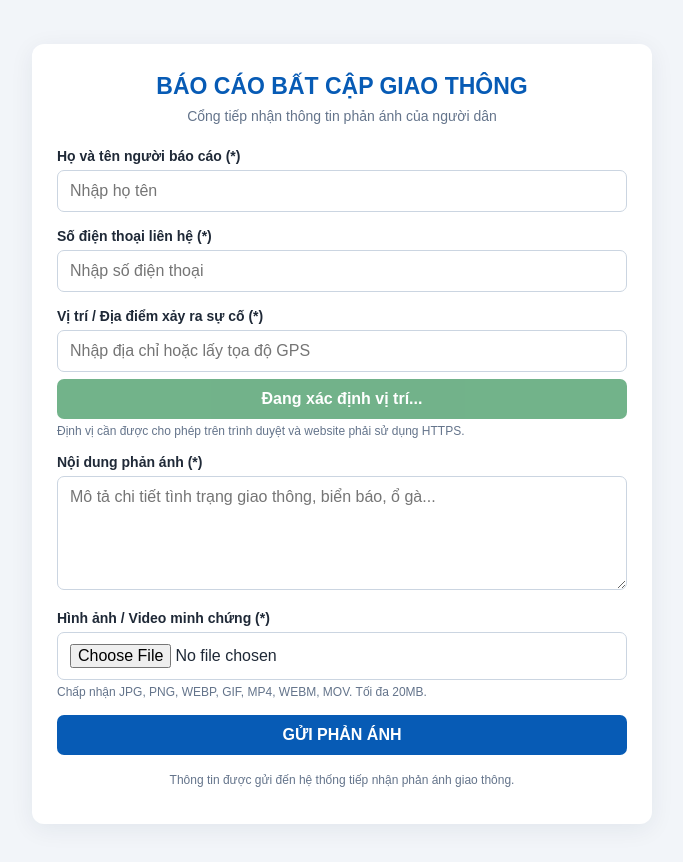
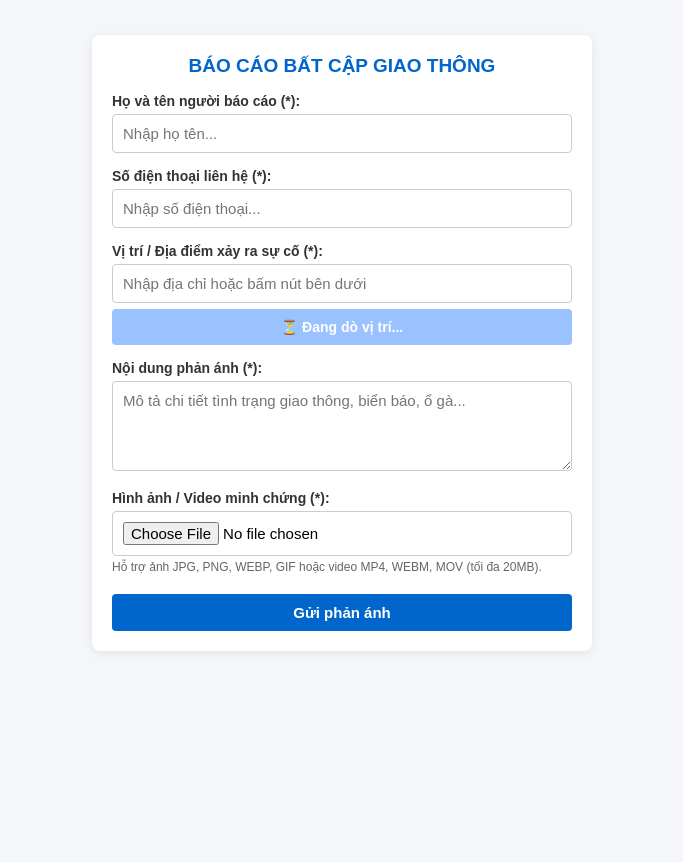
Before and after one commit to lamperfumergialai-maker/bao-cao-giao-thong, a website: page public/index.html in a window 1280 px wide. Both pictures are taken after a click on the button "📍 Lấy tọa độ GPS hiện tại". Shown: the whole page, without its empty margins (298-981 px from the left). After the commit the page ends 800 px from the top, so only its background shows below. Drawn offline with Linux system fonts and the light colour scheme.

Commit message:
Refactor HTML structure and styles for report form

```diff
--- a/public/index.html
+++ b/public/index.html
@@ -2,55 +2,53 @@
 <html lang="vi">
 <head>
     <meta charset="UTF-8">
-<meta name="viewport" content="width=device-width, initial-scale=1">
+    <meta name="viewport" content="width=device-width, initial-scale=1.0">
     <title>Cổng tiếp nhận phản ánh giao thông</title>
     <style>
-*{box-sizing:border-box}body{font-family:Arial,sans-serif;margin:0;padding:24px 14px;background:#f2f5f9;color:#1f2937}.card{max-width:620px;margin:20px auto;background:#fff;padding:25px;border-radius:12px;box-shadow:0 5px 24px #102a4312}h1{text-align:center;color:#075bb5;font-size:23px;margin:4px 0 8px}.sub{text-align:center;color:#64748b;font-size:14px;margin:0 0 24px}.group{margin-bottom:16px}label{display:block;font-weight:700;font-size:14px;margin-bottom:6px}input,textarea,button{width:100%;font:inherit;padding:11px 12px;border:1px solid #cbd5e1;border-radius:7px}textarea{resize:vertical}input:focus,textarea:focus{outline:2px solid #bfdbfe;border-color:#2563eb}.hint{font-size:12px;color:#64748b;margin-top:5px}.btn{border:0;background:#075bb5;color:white;font-weight:700;cursor:pointer}.btn:hover{background:#064b94}.gps{background:#15803d;margin-top:7px}.gps:hover{background:#166534}.btn:disabled{opacity:.6;cursor:wait}.status{display:none;margin-top:15px;padding:12px;border-radius:7px;line-height:1.5}.ok{display:block;background:#ecfdf5;color:#166534}.err{display:block;background:#fef2f2;color:#991b1b}.footer{text-align:center;font-size:12px;color:#64748b;margin-top:18px}
+        body { font-family: Arial, sans-serif; max-width: 500px; margin: 20px auto; padding: 15px; background: #f4f6f9; }
+        .card { background: white; padding: 20px; border-radius: 8px; box-shadow: 0 2px 10px rgba(0,0,0,0.08); }
+        h2 { margin-top: 0; color: #0066cc; text-align: center; text-transform: uppercase; font-size: 19px; }
+        .form-group { margin-bottom: 15px; }
+        label { display: block; font-weight: bold; margin-bottom: 5px; font-size: 14px; color: #333; }
+        input, textarea, button { width: 100%; padding: 10px; box-sizing: border-box; border: 1px solid #ccc; border-radius: 4px; font-size: 15px; font-family: inherit; }
+        button { background-color: #0066cc; color: white; border: none; font-weight: bold; cursor: pointer; margin-top: 5px; }
+        button:hover { background-color: #0052a3; }
+        button:disabled { background-color: #99c2ff; cursor: not-allowed; }
+        .btn-gps { background-color: #28a745; margin-top: 6px; font-size: 14px; }
+        .btn-gps:hover { background-color: #218838; }
+        .note { font-size: 12px; color: #666; margin-top: 4px; }
     </style>
 </head>
 <body>
-<main class="card">
-<h1>BÁO CÁO BẤT CẬP GIAO THÔNG</h1>
-<p class="sub">Cổng tiếp nhận thông tin phản ánh của người dân</p>
+    <div class="card">
+        <h2>Báo cáo bất cập giao thông</h2>
         <form id="reportForm">
-  <div class="group"><label for="fullName">Họ và tên người báo cáo (*)</label><input id="fullName" name="fullName" maxlength="120" required autocomplete="name" placeholder="Nhập họ tên"></div>
-  <div class="group"><label for="phone">Số điện thoại liên hệ (*)</label><input id="phone" name="phone" type="tel" maxlength="20" required autocomplete="tel" placeholder="Nhập số điện thoại"></div>
-  <div class="group"><label for="location">Vị trí / Địa điểm xảy ra sự cố (*)</label><input id="location" name="location" maxlength="500" required placeholder="Nhập địa chỉ hoặc lấy tọa độ GPS"><button class="btn gps" type="button" id="gpsBtn">📍 Lấy tọa độ GPS hiện tại</button><div class="hint">Định vị cần được cho phép trên trình duyệt và website phải sử dụng HTTPS.</div><input type="hidden" name="latitude" id="latitude"><input type="hidden" name="longitude" id="longitude"></div>
-  <div class="group"><label for="description">Nội dung phản ánh (*)</label><textarea id="description" name="description" rows="5" maxlength="3000" required placeholder="Mô tả chi tiết tình trạng giao thông, biển báo, ổ gà..."></textarea></div>
-  <div class="group"><label for="media">Hình ảnh / Video minh chứng (*)</label><input id="media" name="media" type="file" accept="image/jpeg,image/png,image/webp,image/gif,video/mp4,video/webm,video/quicktime" required><div class="hint">Chấp nhận JPG, PNG, WEBP, GIF, MP4, WEBM, MOV. Tối đa 20MB.</div></div>
-  <button class="btn" id="submitBtn" type="submit">GỬI PHẢN ÁNH</button>
-  <div id="message" class="status" role="status" aria-live="polite"></div>
+            <div class="form-group">
+                <label>Họ và tên người báo cáo (*):</label>
+                <input type="text" name="fullName" required placeholder="Nhập họ tên...">
+            </div>
+            <div class="form-group">
+                <label>Số điện thoại liên hệ (*):</label>
+                <input type="tel" name="phone" required placeholder="Nhập số điện thoại...">
+            </div>
+            <div class="form-group">
+                <label>Vị trí / Địa điểm xảy ra sự cố (*):</label>
+                <input type="text" id="location" name="location" required placeholder="Nhập địa chỉ hoặc bấm nút bên dưới">
+                <button type="button" class="btn-gps" id="gpsBtn">📍 Lấy tọa độ GPS hiện tại</button>
+            </div>
+            <div class="form-group">
+                <label>Nội dung phản ánh (*):</label>
+                <textarea name="description" rows="4" required placeholder="Mô tả chi tiết tình trạng giao thông, biển báo, ổ gà..."></textarea>
+            </div>
+            <div class="form-group">
+                <label>Hình ảnh / Video minh chứng (*):</label>
+                <input type="file" name="media" accept="image/jpeg,image/png,image/webp,image/gif,video/mp4,video/webm,video/quicktime" required>
+                <div class="note">Hỗ trợ ảnh JPG, PNG, WEBP, GIF hoặc video MP4, WEBM, MOV (tối đa 20MB).</div>
+            </div>
+            <button type="submit" id="submitBtn">Gửi phản ánh</button>
         </form>
-<p class="footer">Thông tin được gửi đến hệ thống tiếp nhận phản ánh giao thông.</p>
-</main>
-<script>
-const form=document.getElementById("reportForm"),gpsBtn=document.getElementById("gpsBtn"),message=document.getElementById("message");
-function showMessage(text,type){message.textContent=text;message.className="status "+type}
-gpsBtn.addEventListener("click",()=>{
- if(!navigator.geolocation){showMessage("Trình duyệt không hỗ trợ định vị GPS.","err");return}
- gpsBtn.disabled=true;gpsBtn.textContent="Đang xác định vị trí...";
- navigator.geolocation.getCurrentPosition(p=>{
-  const lat=p.coords.latitude,lon=p.coords.longitude;
-  document.getElementById("latitude").value=lat.toFixed(6);document.getElementById("longitude").value=lon.toFixed(6);
-  document.getElementById("location").value=`Tọa độ: ${lat.toFixed(6)}, ${lon.toFixed(6)}`;
-  gpsBtn.disabled=false;gpsBtn.textContent="✅ Đã lấy tọa độ";showMessage("Đã lấy tọa độ GPS. Bạn có thể tiếp tục gửi phản ánh.","ok");
- },()=>{
-  gpsBtn.disabled=false;gpsBtn.textContent="📍 Lấy tọa độ GPS hiện tại";
-  showMessage("Không lấy được GPS. Vui lòng cấp quyền định vị hoặc nhập địa chỉ bằng tay.","err");
- },{enableHighAccuracy:true,timeout:12000,maximumAge:60000});
-});
-form.addEventListener("submit",async e=>{
- e.preventDefault();const file=document.getElementById("media").files[0];if(!file)return;
- if(file.size>20*1024*1024){showMessage("Tệp vượt quá 20MB. Vui lòng chọn tệp nhỏ hơn.","err");return}
- const btn=document.getElementById("submitBtn");btn.disabled=true;btn.textContent="ĐANG GỬI...";
- try{
-  const response=await fetch("/api/report",{method:"POST",body:new FormData(form)});
-  const result=await response.json();if(!response.ok)throw new Error(result.message||"Không gửi được phản ánh.");
-  showMessage(`${result.message} Mã phản ánh: ${result.reportId}. Vui lòng lưu mã này để tra cứu khi cần.`,"ok");
-  form.reset();gpsBtn.textContent="📍 Lấy tọa độ GPS hiện tại";
- }catch(err){showMessage("Gửi phản ánh thất bại: "+err.message,"err")}
- finally{btn.disabled=false;btn.textContent="GỬI PHẢN ÁNH"}
-});
-</script>
+    </div>
+
+    <script src="/index.js"></script>
 </body>
 </html>
```
Lines whose indentation alone changed are shown as unchanged.
